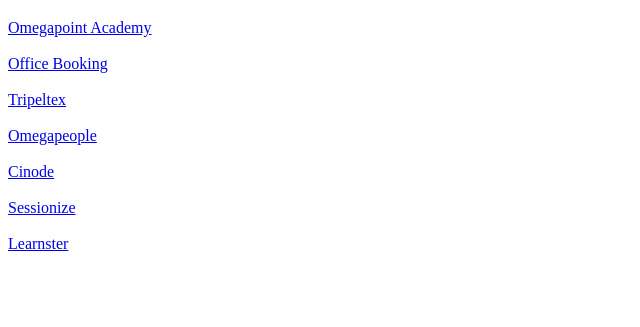
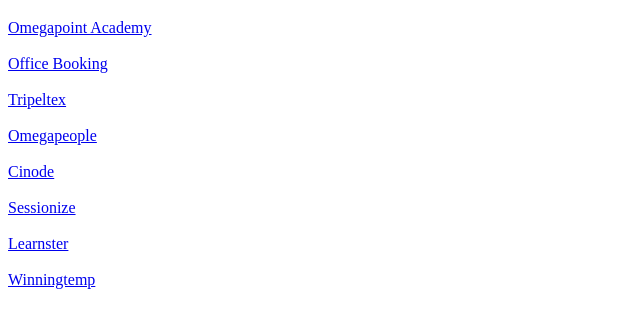
Before and after one commit to ksols/ksols.github.io, a plain HTML site: page index.html in a window 1280 px wide. Shown: the part 61-388 px from the top of the page, without its empty margins (0-640 px from the left). Drawn offline with Linux system fonts and the light colour scheme.

Commit message:
Added winningtemp

```diff
--- a/index.html
+++ b/index.html
@@ -25,4 +25,7 @@
     <br />
     <br />
     <a href="https://omegapoint.learnster.com/">Learnster</a>
+    <br />
+    <br />
+    <a href="https://app.winningtemp.com/">Winningtemp</a>
 </body>
```
